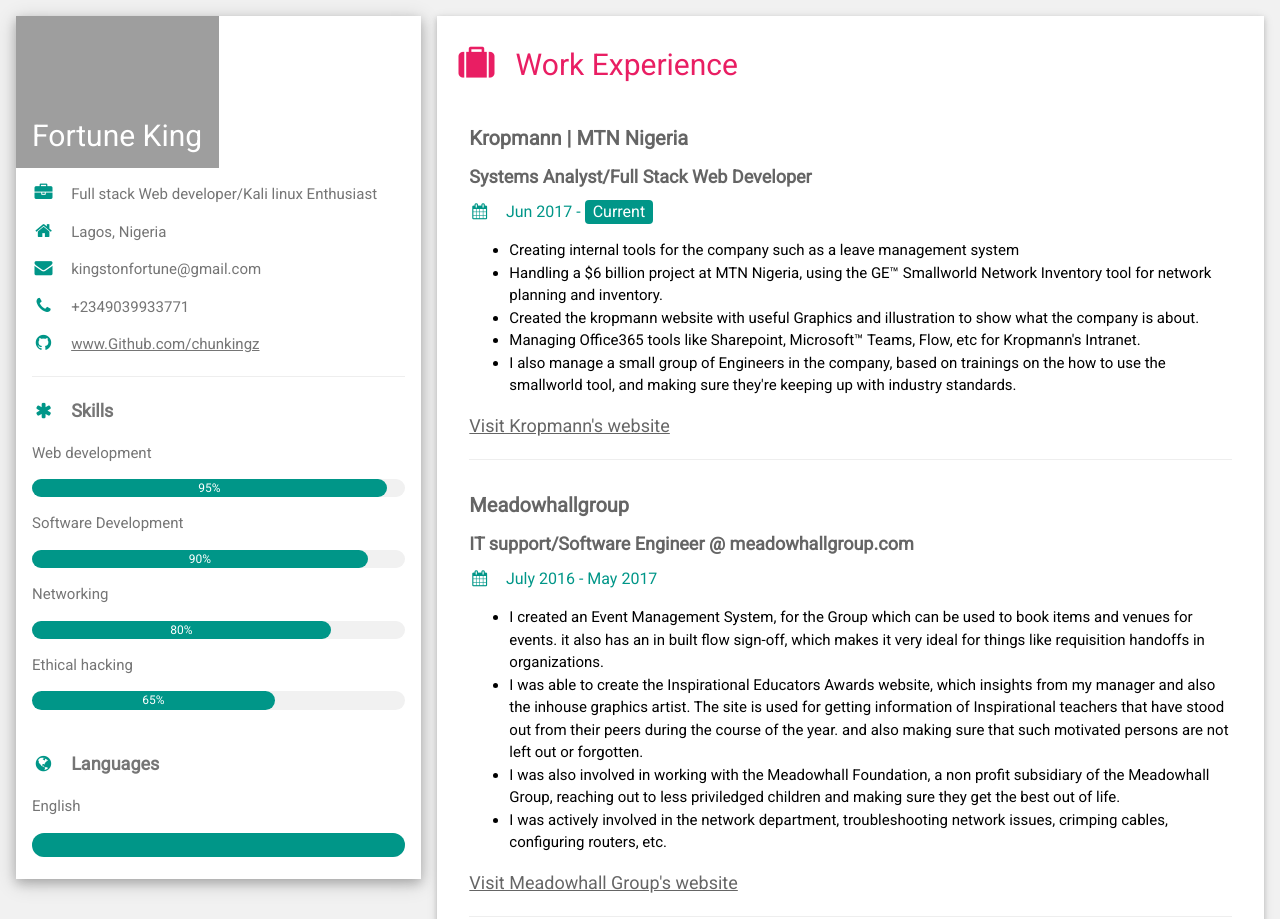
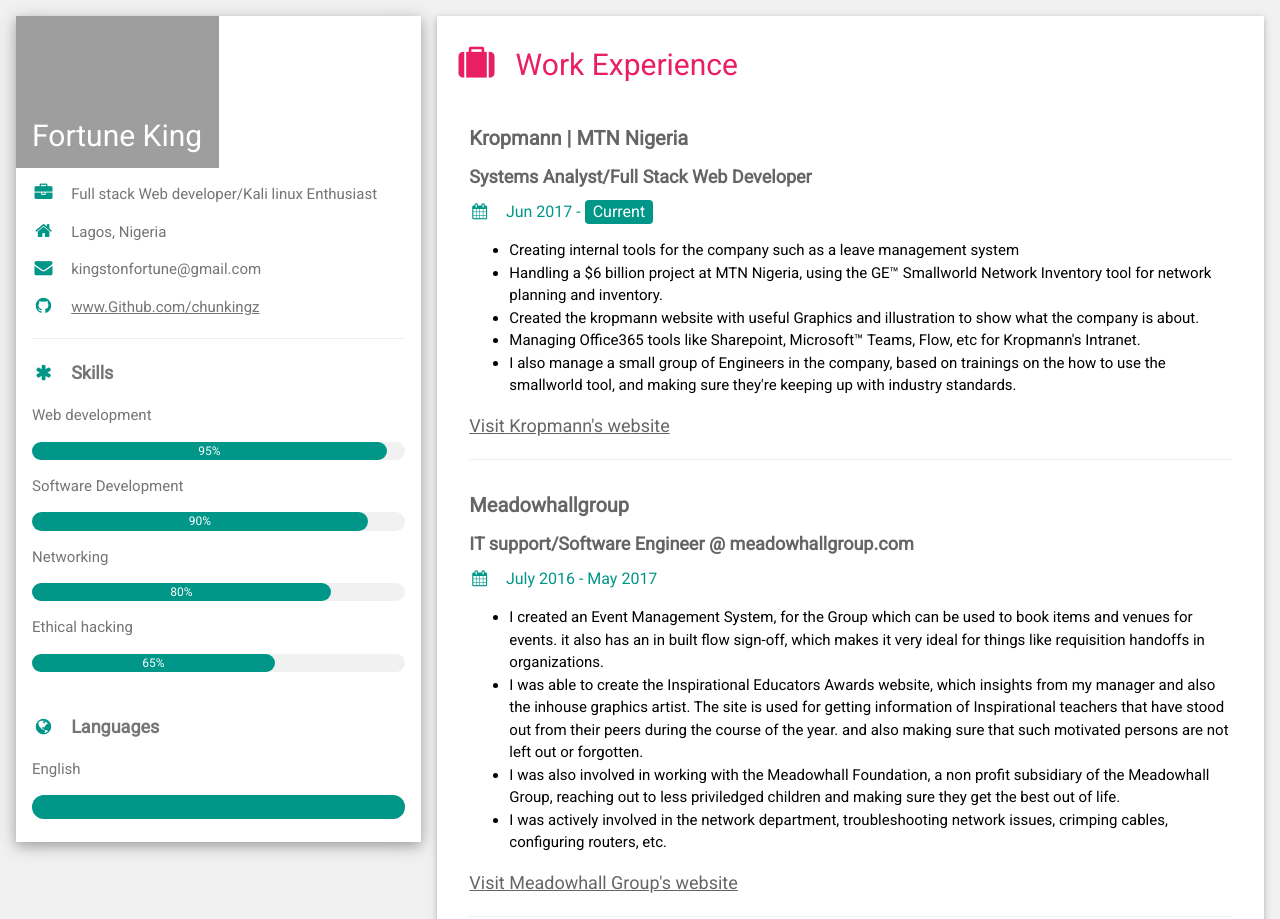
Before and after one commit to chunkingz/cv, a PHP site: page / in a window 1280 px wide. Shown: the top 919 px of the page. Run offline with PHP 8.4, Linux system fonts and the light colour scheme; grey boxes are pictures that could not be loaded.

Commit message:
update profile :heart:

```diff
--- a/index.php
+++ b/index.php
@@ -31,7 +31,6 @@ html,body,h1,h2,h3,h4,h5,h6 {font-family: "Roboto", sans-serif}
           <p><i class="fa fa-briefcase fa-fw w3-margin-right w3-large w3-text-teal"></i>Full stack Web developer/Kali linux Enthusiast</p>
           <p><i class="fa fa-home fa-fw w3-margin-right w3-large w3-text-teal"></i>Lagos, Nigeria</p>
           <p><i class="fa fa-envelope fa-fw w3-margin-right w3-large w3-text-teal"></i>kingstonfortune@gmail.com</p>
-          <p><i class="fa fa-phone fa-fw w3-margin-right w3-large w3-text-teal"></i>+2349039933771</p>
           <p><i class="fa fa-github fa-fw w3-margin-right w3-large w3-text-teal"></i><a href="https://github.com/chunkingz">www.Github.com/chunkingz</a></p>
           <hr>
 
```
